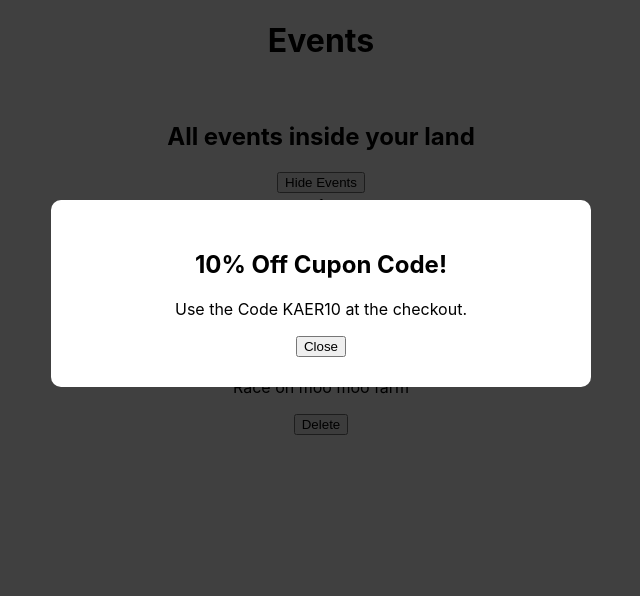
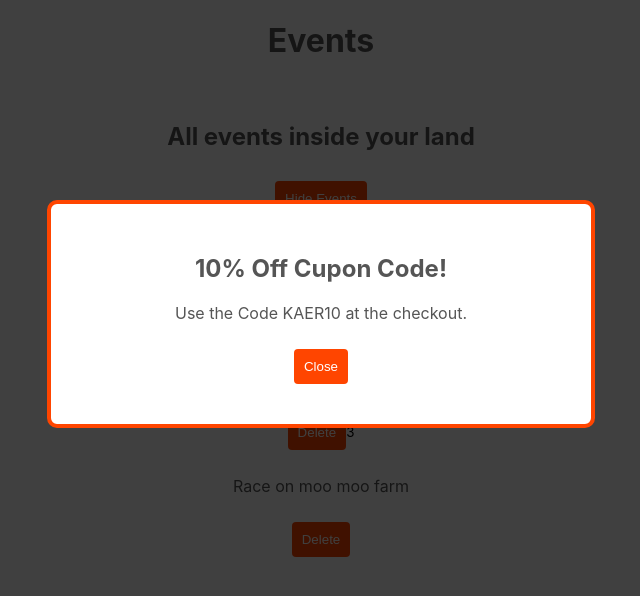
Before and after one commit to caiostarke/first-steps-react, a React (Create React App) app: page / in a window 1280 px wide. Shown: the top 596 px of the page, without its empty margins (319-959 px from the left). Built offline with nearby package versions, Linux system fonts and the light colour scheme; the HTML template or start-up script is replaced by a standard one.

Commit message:
add inline css

```diff
--- a/src/components/Modal.jsx
+++ b/src/components/Modal.jsx
@@ -3,7 +3,7 @@ import './Modal.css'
 export default function Modal({children, handleClose}) {
   return (
     <div className="modal-backdrop">
-        <div className="modal">
+        <div className="modal" style={{border: "4px solid", borderColor: "#ff4500"}}>
           { children }
           <button onClick={handleClose}> Close </button>
         </div>
--- a/src/index.css
+++ b/src/index.css
@@ -11,3 +11,23 @@ code {
   font-family: source-code-pro, Menlo, Monaco, Consolas, 'Courier New',
     monospace;
 }
+
+p, h1, h2 {
+  color: #555;
+}
+
+button {
+  background-color: #ff4500;
+  color: #fff;
+  padding: 10px;
+  border: 0;
+  border-radius: 4px;
+  margin: 10px auto;
+  cursor: pointer;
+  transition: background-color 0.3s ease;
+}
+
+button:hover{
+  background-color: #ff6347;
+  transition: 0.5s;
+}
```
Also changed, not shown: src/App.jsx (line endings or trailing spaces).
